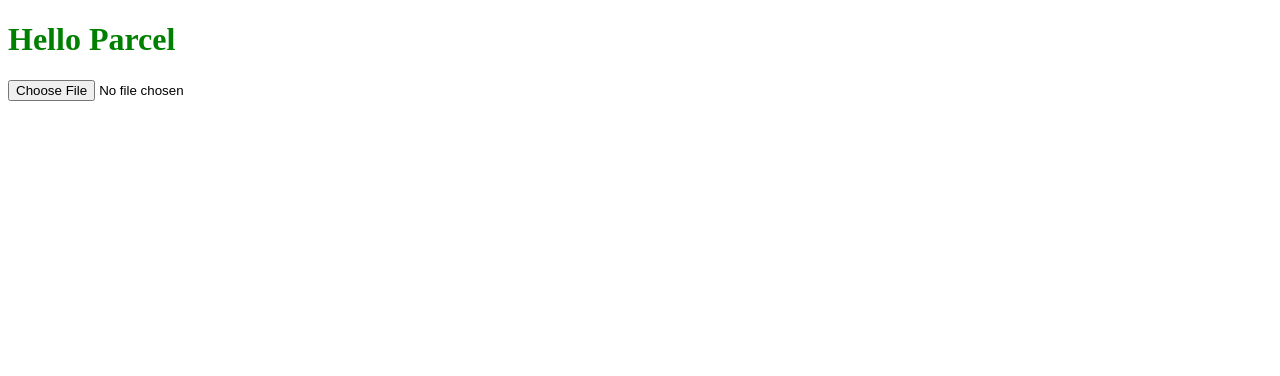
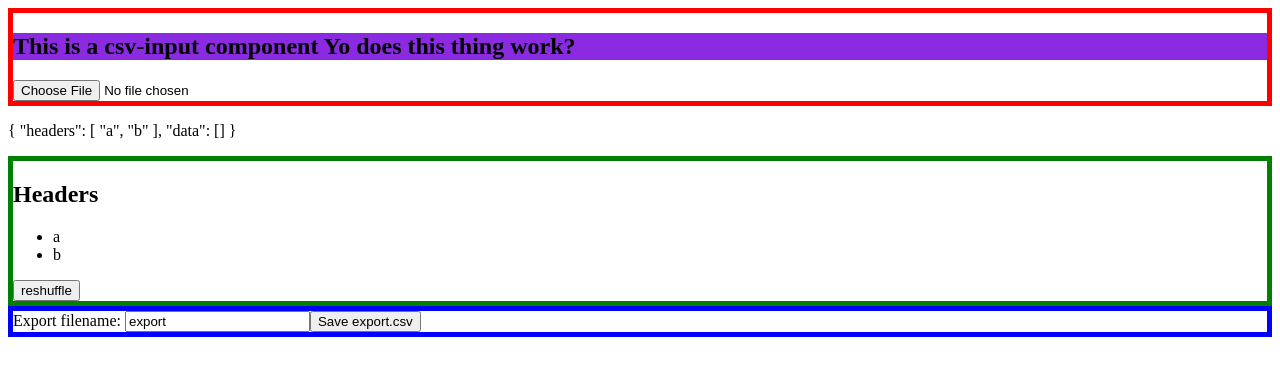
Before and after one commit to AndrewStanton94/csvReshuffle, a Vue app: page / in a window 1280 px wide. Shown: the top 376 px of the page. Built offline with nearby package versions, Linux system fonts and the light colour scheme; the HTML template or start-up script is replaced by a standard one.

Commit message:
A component based proof of concept
Components: input, processing and output.
Bug: adds nulls on reverse.

```diff
--- a/components/App.vue
+++ b/components/App.vue
@@ -1,76 +1,34 @@
+/* eslint-disable vue/html-self-closing */
 <template>
 	<main>
-		<h1 class="container">Hello {{bundler}}</h1>
-		<input type="file" id="csvFileInput" ref="myFiles" @change="processFile" accept=".csv" />
+		<csv-input
+			v-model="tabularData"
+			a-prop="does this thing work?"
+		></csv-input>
 
-		<section v-if="dataHeaders.length">
-			<h2>Headers</h2>
-			<ul>
-				<li v-for="header in dataHeaders" :key="header">{{header}}</li>
-			</ul>
-			<button @click="reshuffle">reshuffle</button>
-		</section>
+		<p>{{ tabularData }}</p>
+
+		<reorder-data
+			v-model="tabularData"
+		></reorder-data>
+
+		<save-csv
+			:tabular-data="tabularData"
+		></save-csv>
 	</main>
 </template>
 
 <script>
 import Vue from 'vue';
-import { csvToJSON, jsonToCSV } from '../utils/csv';
-import orderedLists from '../utils/orderedLists';
-import listsToObjects from '../utils/listsToObjects';
-import saveFile from '../utils/saveFile';
 
 export default Vue.extend({
 	data() {
 		return {
-			bundler: 'Parcel',
-			files: [],
-			fileData: [],
+			tabularData: {
+				headers: ['a', 'b'],
+				data: [],
+			},
 		};
-	},
-	methods: {
-		processFile() {
-			// $refs gives a direct link to the element
-			this.files = this.$refs.myFiles.files;
-
-			var reader = new FileReader();
-			reader.readAsText(this.files[0]);
-			reader.onload = (event) => {
-				var csv = event.target.result;
-				this.fileData = csvToJSON(csv);
-				document.csv = this.fileData;
-
-				this.fileData.forEach((e, i) => {
-					console.log('row', i, e);
-				});
-			};
-			reader.onerror = (evt) => {
-				if (evt.target.error.name == 'NotReadableError') {
-					alert("Canno't read file !");
-				}
-			};
-		},
-		reshuffle() {
-			document.obj = listsToObjects(
-				this.dataHeaders,
-				this.fileData.slice(1)
-			);
-
-			const curatedData = orderedLists(
-				document.obj,
-				this.dataHeaders.reverse()
-			);
-			console.log('curatedData: ', curatedData);
-
-			const csvOut = jsonToCSV(curatedData);
-			saveFile(csvOut, 'export.csv');
-		},
-	},
-	computed: {
-		dataHeaders() {
-			document.dataHeaders = this.fileData[0] || [];
-			return this.fileData[0] || [];
-		},
 	},
 });
 </script>
--- /dev/null
+++ b/components/csv-input.vue
@@ -0,0 +1,65 @@
+<template>
+	<section>
+		<h1>This is a csv-input component {{ message }} {{ aProp }}</h1>
+		<input
+			id="csvFileInput"
+			ref="myFiles"
+			type="file"
+			accept=".csv"
+			@change="processFile"
+		>
+	</section>
+</template>
+
+<script>
+import { csvToJSON } from '../utils/csv';
+import listsToObjects from '../utils/listsToObjects';
+
+export default {
+	props: ['aProp'],
+	data() {
+		return {
+			message: 'Yo',
+		};
+	},
+	methods: {
+		processFile() {
+			// $refs gives a direct link to the element
+			const { files } = this.$refs.myFiles;
+
+			var reader = new FileReader();
+			reader.readAsText(files[0]);
+			reader.onload = (event) => {
+				const [headers, ...dataAsLists] = csvToJSON(
+					event.target.result
+				);
+
+				const dataAsObjects = listsToObjects(headers, dataAsLists);
+
+				const processedCSV = {
+					headers,
+					data: dataAsObjects,
+				};
+
+				console.log('processedCSV: ', processedCSV);
+
+				this.$emit('input', processedCSV);
+			};
+			reader.onerror = (evt) => {
+				if (evt.target.error.name == 'NotReadableError') {
+					alert('Canno\'t read file !');
+				}
+			};
+		},
+	},
+};
+</script>
+
+<style scoped>
+h1 {
+	background-color: blueviolet;
+}
+section {
+	border: red solid 5px;
+}
+</style>
--- /dev/null
+++ b/components/reorder-data.vue
@@ -0,0 +1,48 @@
+<template>
+	<section>
+		<h2>Headers</h2>
+		<ul>
+			<li
+				v-for="header in value.headers"
+				:key="header"
+			>
+				{{ header }}
+			</li>
+		</ul>
+		<button @click="reshuffle">
+			reshuffle
+		</button>
+	</section>
+</template>
+
+<script>
+import orderedLists from '../utils/orderedLists';
+export default {
+	props: {
+		value: {
+			type: Object,
+			required: true,
+		},
+	},
+	data() {
+		return {};
+	},
+	methods: {
+		reshuffle() {
+			console.log('preReshuffle: ', this.value);
+			const curatedData = orderedLists(
+				this.value.data,
+				this.value.headers.reverse()
+			);
+			this.value.data = curatedData;
+			console.log('curatedData: ', curatedData);
+		},
+	},
+};
+</script>
+
+<style scoped>
+section {
+	border: green solid 5px;
+}
+</style>
--- /dev/null
+++ b/components/save-csv.vue
@@ -0,0 +1,51 @@
+<template>
+	<section>
+		<label>
+			Export filename:
+			<input
+				v-model="fileName"
+				type="text"
+			>
+		</label>
+		<button @click="save">
+			Save {{ fullFileName }}
+		</button>
+	</section>
+</template>
+
+<script>
+import { jsonToCSV } from '../utils/csv';
+import saveFile from '../utils/saveFile';
+
+export default {
+	props: ['tabularData'],
+	data() {
+		return {
+			fileName: 'export',
+		};
+	},
+	computed: {
+		fullFileName() {
+			const name = this.fileName;
+			if (!name) {
+				return '';
+			}
+			return name.endsWith('.csv') ? name : `${name}.csv`;
+		},
+	},
+	methods: {
+		save() {
+			console.log('tabularData: ', this.tabularData.data);
+
+			const csvOut = jsonToCSV(this.tabularData.data);
+			saveFile(csvOut, this.fullFileName);
+		},
+	},
+};
+</script>
+
+<style scoped>
+section {
+	border: blue solid 5px;
+}
+</style>
```
Also changed, not shown: index.js (+7 -0 lines).
